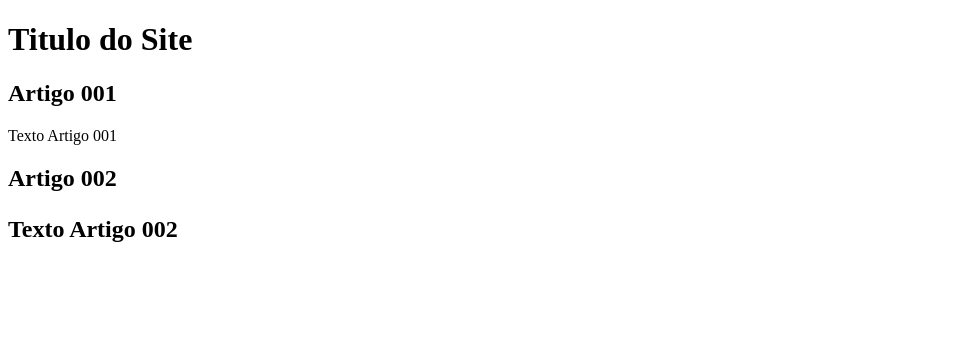
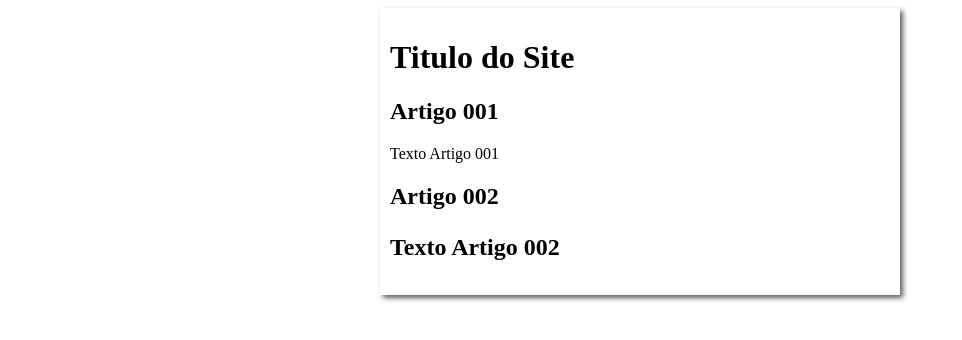
Before and after one commit to andreluizdevv/projeto-site, a plain HTML site: page index.html in a window 1280 px wide. Shown: the whole page, without its empty margins (0-962 px from the left). Drawn offline with Linux system fonts and the light colour scheme.

Commit message:
iniciei o design

```diff
--- /dev/null
+++ b/estilos/style.css
@@ -0,0 +1,16 @@
+* {
+    font-family:Arial, Helvetica, sans-serif
+    font-size: 16px;
+}
+bady
+{
+    background-color: rgb(51, 51, 204);
+}
+
+main{
+    background-color :white;
+    width: 500px;
+    margin:auto;
+    padding: 10px;
+    box-shadow: 3px  3px 5px rgba(0, 0, 0, 0.637);
+}
--- a/index.html
+++ b/index.html
@@ -4,6 +4,7 @@
     <meta charset="UTF-8">
     <meta name="viewport" content="width=device-width, initial-scale=1.0">
     <title>Titulo do Site </title>
+    <link rel="stylesheet" href="estilos/style.css">
 </head>
 <body>
     <main>
```
